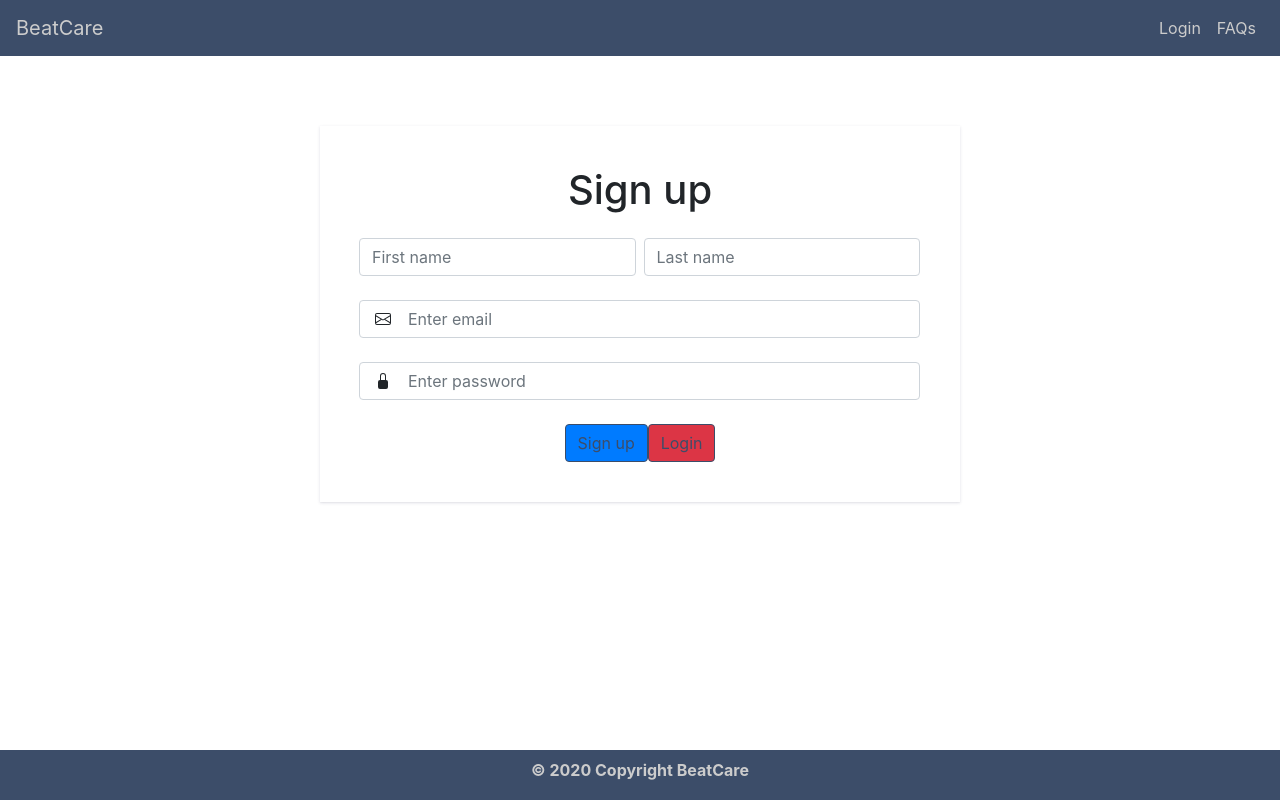
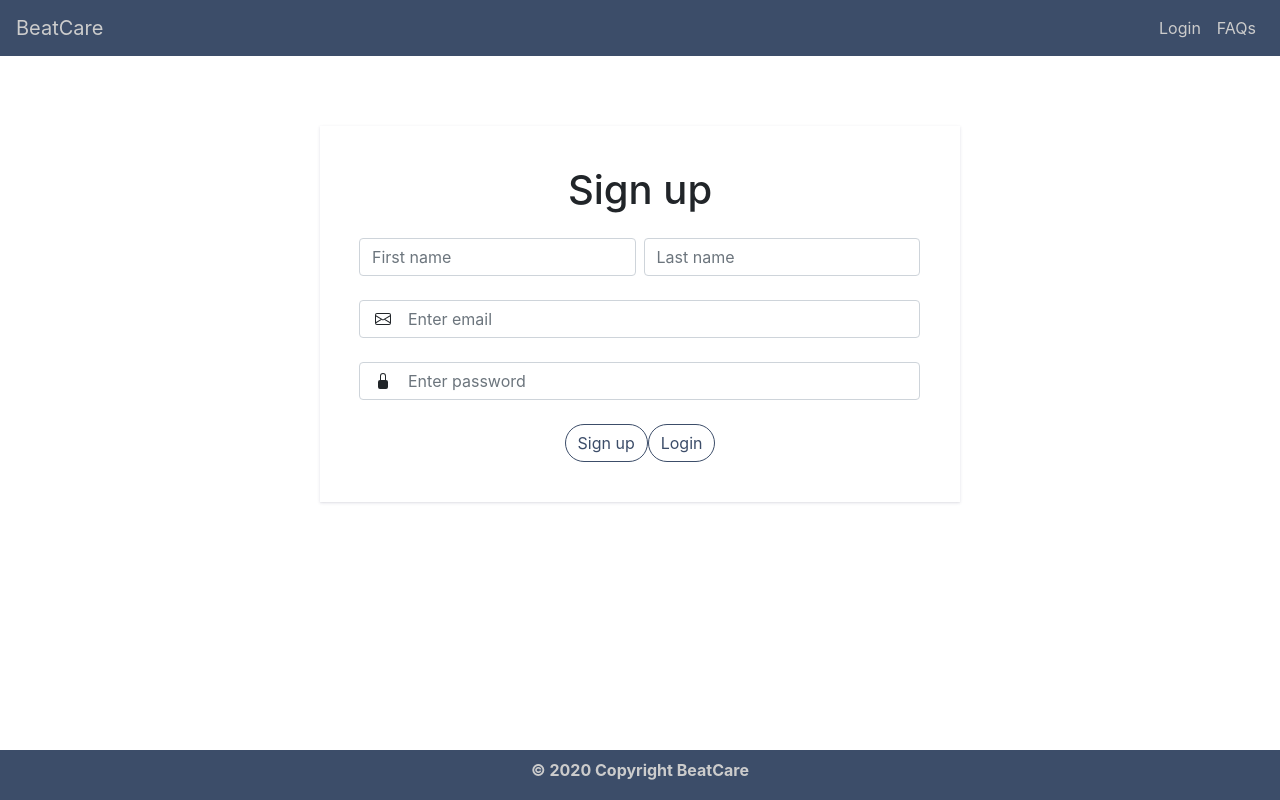
Before and after one commit to devrizwanali/beat-care-client, a Vue app: page / in a window 1280 px wide. Both pictures are taken after a click on the button "Create account". Built offline with nearby package versions, Linux system fonts and the light colour scheme.

Commit message:
Design changes

```diff
--- a/src/App.vue
+++ b/src/App.vue
@@ -27,4 +27,13 @@ body {
   width: 50%;
   margin: auto;
 }
+button {
+  color: #3c4d69 !important;
+  border-color: #3c4d69 !important;
+}
+button:hover {
+  color: white !important;
+  background: #3c4d69 !important;
+  font-weight: bold;
+}
 </style>
--- a/src/components/CreateBeatRate.vue
+++ b/src/components/CreateBeatRate.vue
@@ -23,14 +23,3 @@
     }
   }
 </script>
-<style>
-button {
-  color: #3c4d69 !important;
-  border-color: #3c4d69 !important;
-}
-button:hover {
-  color: white !important;
-  background: #3c4d69 !important;
-  font-weight: bold;
-}
-</style>
--- a/src/components/TheHome.vue
+++ b/src/components/TheHome.vue
@@ -1,10 +1,15 @@
 <template>
-  <div class="mt-4" style="text-align: center; cursor: pointer;">
+  <div class="mt-4 text-center" style="cursor: pointer;">
     <b-card  calss="card" style="">
       <b-card-text class="text-justify">
-      Heart rate or heartbeat is an important measure in health and fitness. BeatCare is developed to monitor one’s heart movements. The only thing needed is the monitoring of one’s pulse rates through an electrocardiogram device that is attached to the region around the heart. The application is able to record the users pulse rates and thereof the user is able to record notes. The user can record his heartbeat while at rest, while walking/exercising, and before receiving medication.
+      Heart rate or heart beat is an important measure in health and fitness. BeatCare is developed to monitor one’s heart movements. The only thing needed is the monitoring of one’s pulse rates through an electrocardiogram device that is attached to the region around the heart. The application is able to record the users pulse rates and thereof the user is able to record notes. The user can record his heartbeat while at rest, while walking/exercising, and before receiving medication.
       </b-card-text>
-      <b-button class="create-account" @click="createAccount">Create account</b-button>
+      <b-button
+        class="create-account"
+        @click="createAccount"
+        pill
+        varient="outline-info"
+      >Create account</b-button>
     </b-card>
   </div>
 </template>
@@ -21,13 +26,12 @@
 <style scoped>
 .create-account{
   float: right;
-  color: #ccc;
-  font-weight: bold;
+  color: white !important;
   background: #3c4d69;
 }
 .create-account:hover {
   background: #3c4d69;
-  color: white;
+  font-weight: bold
 }
 .card {
   transition: box-shadow .3s;
--- a/src/components/TheLogin.vue
+++ b/src/components/TheLogin.vue
@@ -34,8 +34,16 @@
         ></b-form-input>
       </b-input-group-append>
       <div class="mt-4 text-center">
-        <b-button type="submit" variant="primary">Login</b-button>
-        <b-button @click="Register" variant="danger">Sign up</b-button>
+        <b-button
+          type="submit"
+          variant="outline-info"
+          pill
+        >Login</b-button>
+        <b-button
+          @click="Register"
+          pill
+          variant="outline-danger"
+        >Sign up</b-button>
       </div>
     </b-form>
   </div>
--- a/src/components/TheRegister.vue
+++ b/src/components/TheRegister.vue
@@ -53,8 +53,16 @@
         ></b-form-input>
       </b-input-group-append>
       <div class="mt-4 text-center">
-        <b-button type="submit" variant="primary">Sign up</b-button>
-        <b-button @click="login" variant="danger">Login</b-button>
+        <b-button
+          type="submit"
+          variant="outline-info"
+          pill
+        >Sign up</b-button>
+        <b-button
+          @click="login"
+          variant="outline-info"
+          pill
+        >Login</b-button>
       </div>
     </b-form>
   </div>
```
